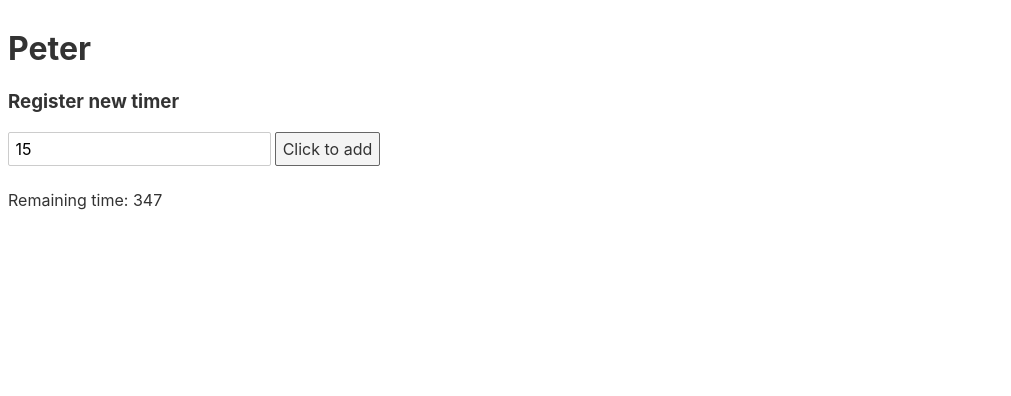
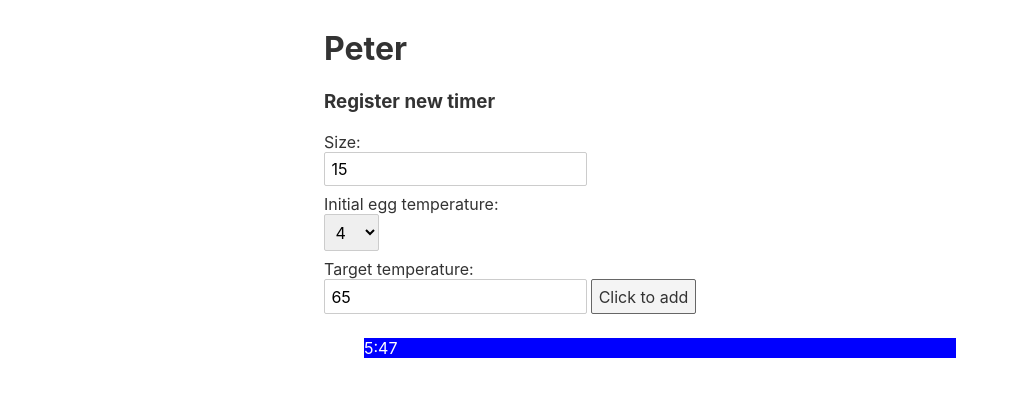
Before and after one commit to oyvind-ege/egg-svelte, a Svelte app: page / in a window 1280 px wide. Both pictures are taken after a click on the button "Click to add". Shown: the top 396 px of the page, without its empty margins (0-1011 px from the left). Built offline with nearby package versions, Linux system fonts and the light colour scheme.

Commit message:
Working version of timers, including multiple timers.

```diff
--- a/src/App.svelte
+++ b/src/App.svelte
@@ -3,15 +3,20 @@
 	import RegisterTimer from './RegisterTimer.svelte';
 
 	export let title;
+	export let timers;
+	let id = 0;
 
-	export let timers;
+	const genId = () => {
+		id = id + 1;
+		return id;
+	}
 
 	const addTimer = (event) => {
-		console.log('Creating timer:', event.detail);
-		const eggData = event.detail;
-		console.log('Cooking time:', calculateCookingTime(eggData));
-		console.log('In seconds: ', toSecondsRounded(calculateCookingTime(eggData)))
-		timers = [...timers, { secondsRemaining: toSecondsRounded(calculateCookingTime(eggData))}];
+		const newTimer = {
+			id: genId(),
+			secondsRemaining: toSecondsRounded(calculateCookingTime(event.detail))
+		};
+		timers = [...timers, newTimer];
 	};
 
 	const toSecondsRounded = (minutes) => {
@@ -19,17 +24,28 @@
 		return parseFloat(asString);
 	}
 
-	const calculateCookingTime = (data) => {
-		const coeff = 0.15 * ((data.size / Math.PI) ** 2);
-		const toLn = (2 * (data.waterTemp - data.initialTemp) / (data.waterTemp - data.targetYolkTemp));
+	const calculateCookingTime = (eggData) => {
+		const coeff = 0.15 * ((eggData.size / Math.PI) ** 2);
+		const toLn = (2 * (eggData.waterTemp - eggData.initialTemp) / (eggData.waterTemp - eggData.targetYolkTemp));
 		return coeff * Math.log(toLn);
 	}
 </script>
 
+<style>
+	main {
+		width: 50%;
+		margin: auto;
+	}
+
+</style>
+
 <main>
 	<h1>{title}</h1>
 	<RegisterTimer on:add={addTimer}/>
-	{#each timers as timer (timer.id)}
-		<Timer secondsRemaining={timer.secondsRemaining} />
-	{/each}
+	<ul>
+		{#each timers as timer (timer.id)}
+			<Timer bind:secondsRemaining={timer.secondsRemaining} />
+		{/each}
+	</ul>
+
 </main>
--- a/src/RegisterTimer.svelte
+++ b/src/RegisterTimer.svelte
@@ -2,6 +2,11 @@
   import { createEventDispatcher } from 'svelte';
 
   const dispatch = createEventDispatcher();
+
+  const temperatureOptions = [
+    4,
+    20
+  ]
 
   let egg = {
     size: 15,
@@ -19,7 +24,18 @@
 <section>
   <h3>Register new timer</h3>
   <form>
-    <input type="number" bind:value={egg.size} />
+    <label for="size">Size:</label>
+    <input name="size" type="number" bind:value={egg.size} />
+    <label for="initialtemp">Initial egg temperature:</label>
+    <select name="initialtemp" bind:value={egg.initialTemp}>
+      {#each temperatureOptions as tmpOption}
+      <option value="{tmpOption}">
+        {tmpOption}
+      </option>
+      {/each}
+    </select>
+    <label for="boil-target">Target temperature:</label>
+    <input name="boil-target" type="number" bind:value={egg.targetYolkTemp} />
     <button on:click|preventDefault={add}>Click to add</button>
   </form>
 </section>
--- a/src/Timer.svelte
+++ b/src/Timer.svelte
@@ -5,6 +5,9 @@
   export let secondsRemaining;
   let active = true;
   let intervalID;
+
+  $: minutes = Math.floor(secondsRemaining / 60);
+  $: seconds = Math.floor(secondsRemaining - minutes * 60).toString().padStart(2, '0');
 
   const updateTimer = () => {
     if (secondsRemaining === 1){
@@ -19,7 +22,6 @@
       updateTimer();
     }, 1000)
   });
-
 </script>
 
 <style>
@@ -34,6 +36,6 @@
   }
 </style>
 
-<article class:active="{active === false}">
-  <p>Remaining time: {secondsRemaining}</p>
+<article class:timer="{active === true}" class:active="{active === false}">
+  <p>{minutes}:{seconds}</p>
 </article>
--- a/src/functions.js
+++ /dev/null
@@ -1,5 +0,0 @@
-export default function calculateCookingTime(size, initialTemp, waterTemp, targetYolkTemp) {
-  const coeff = 0.15 ** ((size / Math.PI), 2);
-  const toLn = ((2 * (waterTemp - initialTemp)) / (waterTemp - targetYolkTemp));
-  return Number(coeff * Math.log(toLn)).toFixed(2);
-}
```
